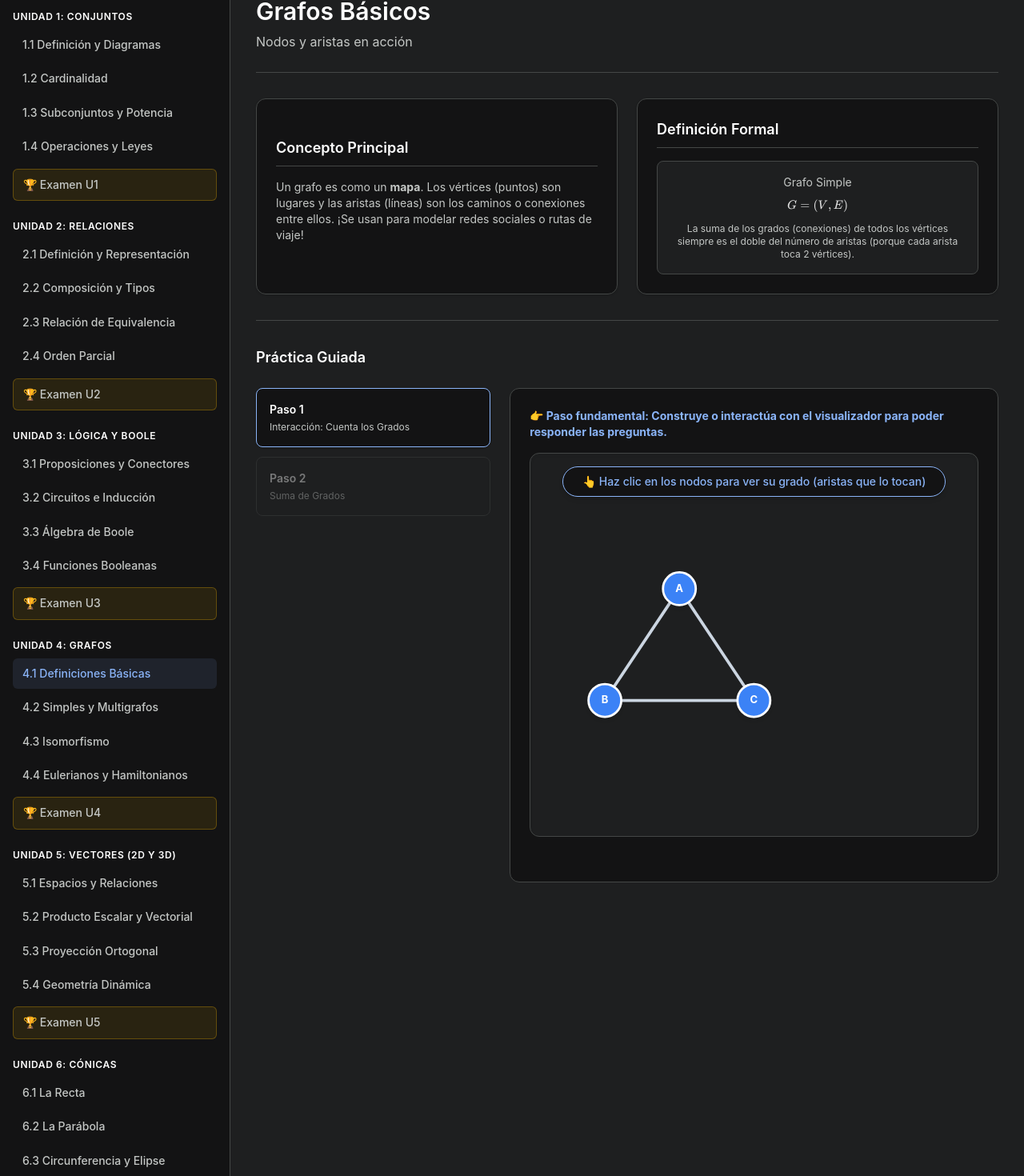
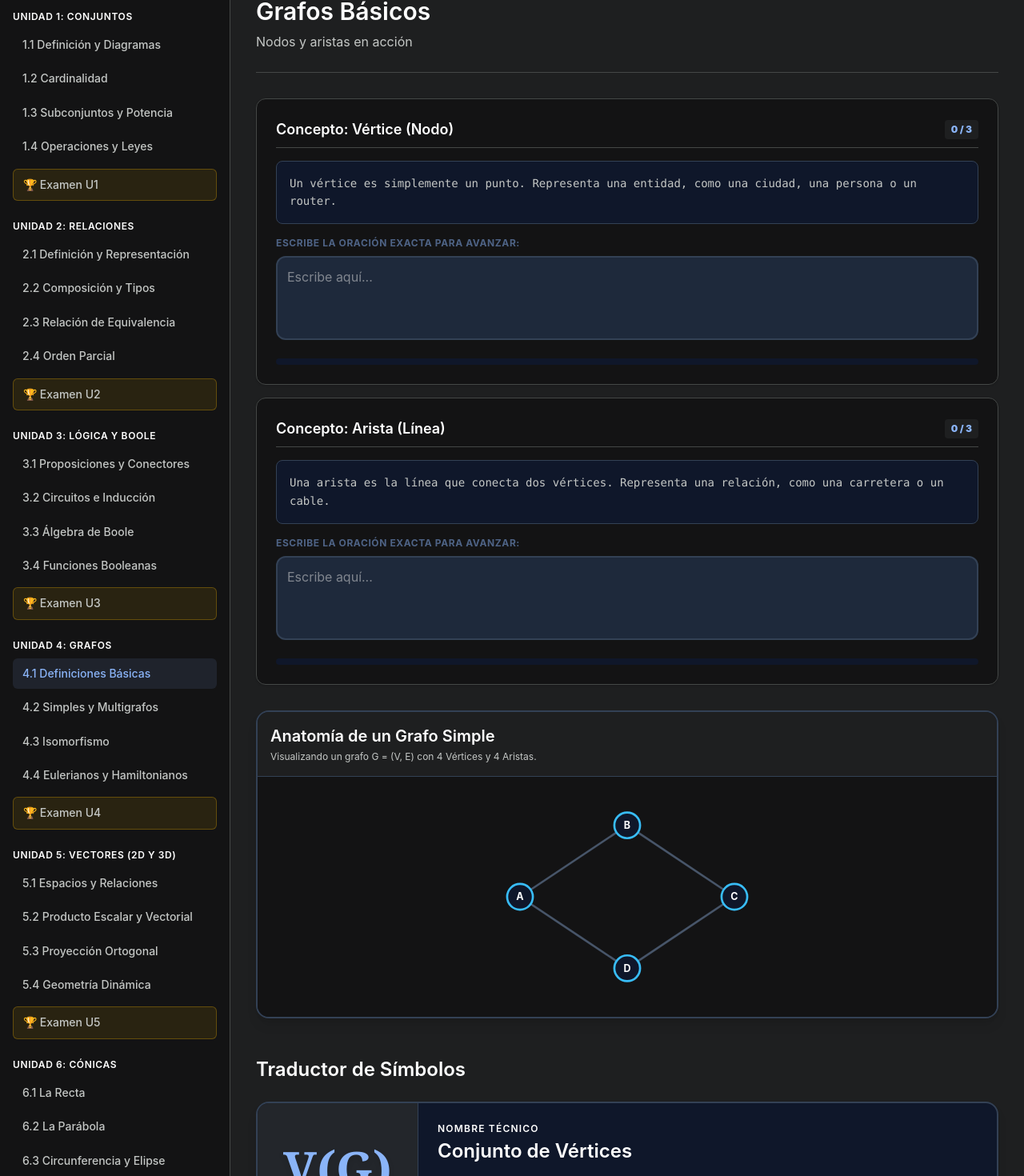
Before and after one commit to juniorfernandez0002-dot/Resumen, a Vue app in the folder frontend/: page /modulo/4-1 in a window 1280 px wide. Shown: the part 100-1570 px from the top of the page at 80% size. Built offline with nearby package versions, Linux system fonts and the light colour scheme.

Commit message:
Implementar teoria visual de Grafos (U4)

```diff
--- /dev/null
+++ b/frontend/src/components/GraphVisualizer.vue
@@ -0,0 +1,126 @@
+<template>
+  <div class="bg-[#0f172a] rounded-2xl border-2 border-[#334155] overflow-hidden shadow-lg select-none">
+
+    <div v-if="title" class="bg-app-bg p-4 border-b border-[#334155]">
+      <h3 class="text-xl font-bold text-white">{{ title }}</h3>
+      <p v-if="subtitle" class="text-xs text-app-text-muted mt-1">{{ subtitle }}</p>
+    </div>
+
+    <div class="relative w-full overflow-hidden flex items-center justify-center bg-app-surface p-4" :style="{ height: height + 'px' }">
+      <!-- SVG Canvas -->
+      <svg class="w-full h-full" :viewBox="`0 0 ${width} ${height}`" preserveAspectRatio="xMidYMid meet">
+
+        <!-- Definiciones (Flechas) -->
+        <defs>
+          <marker id="arrowhead" markerWidth="10" markerHeight="7" refX="28" refY="3.5" orient="auto">
+            <polygon points="0 0, 10 3.5, 0 7" fill="#94a3b8" />
+          </marker>
+        </defs>
+
+        <!-- Edges (Aristas) -->
+        <g v-for="(edge, index) in processedEdges" :key="'e'+index">
+          <line
+            :x1="edge.x1"
+            :y1="edge.y1"
+            :x2="edge.x2"
+            :y2="edge.y2"
+            stroke="#475569"
+            stroke-width="3"
+            :marker-end="edge.directed ? 'url(#arrowhead)' : ''"
+            class="transition-all duration-500"
+          />
+          <!-- Weight Label (Si existe) -->
+          <g v-if="edge.weight">
+            <rect
+              :x="edge.midX - 12"
+              :y="edge.midY - 12"
+              width="24"
+              height="24"
+              rx="4"
+              fill="#1e293b"
+              stroke="#334155"
+            />
+            <text
+              :x="edge.midX"
+              :y="edge.midY"
+              fill="#38bdf8"
+              font-size="12"
+              font-weight="bold"
+              font-family="monospace"
+              text-anchor="middle"
+              alignment-baseline="middle"
+              dy="1"
+            >
+              {{ edge.weight }}
+            </text>
+          </g>
+        </g>
+
+        <!-- Nodes (Vértices) -->
+        <g v-for="node in nodes" :key="node.id" class="cursor-pointer group">
+          <circle
+            :cx="node.x"
+            :cy="node.y"
+            r="18"
+            fill="#0f172a"
+            stroke="#38bdf8"
+            stroke-width="3"
+            class="group-hover:stroke-white transition-colors duration-300"
+          />
+          <text
+            :x="node.x"
+            :y="node.y"
+            fill="white"
+            font-size="14"
+            font-weight="bold"
+            text-anchor="middle"
+            alignment-baseline="middle"
+            dy="1"
+          >
+            {{ node.label || node.id }}
+          </text>
+        </g>
+
+      </svg>
+    </div>
+  </div>
+</template>
+
+<script setup>
+import { computed } from 'vue'
+
+const props = defineProps({
+  title: { type: String, default: '' },
+  subtitle: { type: String, default: '' },
+  width: { type: Number, default: 400 },
+  height: { type: Number, default: 300 },
+  nodes: {
+    type: Array,
+    required: true // [{ id: 'A', x: 50, y: 50, label: 'A' }]
+  },
+  edges: {
+    type: Array,
+    required: true // [{ source: 'A', target: 'B', weight: '5', directed: false }]
+  }
+})
+
+// Calcula las posiciones X e Y de cada arista conectando los nodos
+const processedEdges = computed(() => {
+  return props.edges.map(edge => {
+    const sourceNode = props.nodes.find(n => n.id === edge.source)
+    const targetNode = props.nodes.find(n => n.id === edge.target)
+
+    if (!sourceNode || !targetNode) return null
+
+    return {
+      ...edge,
+      x1: sourceNode.x,
+      y1: sourceNode.y,
+      x2: targetNode.x,
+      y2: targetNode.y,
+      midX: (sourceNode.x + targetNode.x) / 2,
+      midY: (sourceNode.y + targetNode.y) / 2
+    }
+  }).filter(e => e !== null)
+})
+</script>
--- a/frontend/src/views/GraphsModule.vue
+++ b/frontend/src/views/GraphsModule.vue
@@ -5,23 +5,73 @@
       <p class="text-app-text-muted">Nodos y aristas en acción</p>
     </header>
 
-    <section class="grid grid-cols-1 md:grid-cols-2 gap-6">
-      <div class="bg-app-surface p-6 rounded-xl border border-app-border shadow-sm flex flex-col justify-center">
-        <h2 class="text-lg font-semibold text-app-text mb-4 border-b border-app-border pb-2">Concepto Principal</h2>
-        <p class="text-app-text-muted text-sm mb-4">
-          Un grafo es como un <strong>mapa</strong>. Los vértices (puntos) son lugares y las aristas (líneas) son los caminos o conexiones entre ellos. ¡Se usan para modelar redes sociales o rutas de viaje!
-        </p>
+    <section class="mb-12">
+      <div class="flex flex-col gap-4 mb-8">
+        <TypingDrill
+          title="Concepto: Vértice (Nodo)"
+          targetText="Un vértice es simplemente un punto. Representa una entidad, como una ciudad, una persona o un router."
+          :requiredReps="3"
+        />
+        <TypingDrill
+          title="Concepto: Arista (Línea)"
+          targetText="Una arista es la línea que conecta dos vértices. Representa una relación, como una carretera o un cable."
+          :requiredReps="3"
+        />
       </div>
-      <div class="bg-app-surface p-6 rounded-xl border border-app-border shadow-sm flex flex-col justify-center">
-        <h2 class="text-lg font-semibold text-app-text mb-4 border-b border-app-border pb-2">Definición Formal</h2>
-        <div class="bg-app-bg p-4 rounded-lg border border-app-border">
-          <p class="text-center text-app-text-muted text-sm">Grafo Simple</p>
-          <div class="mt-2 text-center text-sm font-bold text-app-primary">
-            <MathFormula math="G = (V,E)" />
-          </div>
-          <p class="text-center text-xs text-app-text-muted mt-3">La suma de los grados (conexiones) de todos los vértices siempre es el doble del número de aristas (porque cada arista toca 2 vértices).</p>
-        </div>
-      </div>
+
+      <GraphVisualizer
+        title="Anatomía de un Grafo Simple"
+        subtitle="Visualizando un grafo G = (V, E) con 4 Vértices y 4 Aristas."
+        :width="500"
+        :height="300"
+        :nodes="[
+          { id: 'A', x: 100, y: 150, label: 'A' },
+          { id: 'B', x: 250, y: 50, label: 'B' },
+          { id: 'C', x: 400, y: 150, label: 'C' },
+          { id: 'D', x: 250, y: 250, label: 'D' }
+        ]"
+        :edges="[
+          { source: 'A', target: 'B', directed: false },
+          { source: 'B', target: 'C', directed: false },
+          { source: 'C', target: 'D', directed: false },
+          { source: 'A', target: 'D', directed: false }
+        ]"
+      />
+
+      <header class="mb-6 mt-12">
+        <h2 class="text-2xl font-bold text-app-text">Traductor de Símbolos</h2>
+      </header>
+
+      <SymbolExplainer
+        symbol="V(G)"
+        name="Conjunto de Vértices"
+        translation="Es la 'Caja' que contiene todos los Puntos."
+        usage="Simplemente abres llaves y haces una lista de los nombres de todos los puntos del dibujo."
+        :cases="[
+          { valid: true, math: 'V(G) = {A, B, C, D}', explanation: 'Correcto. Nuestro grafo de arriba tiene 4 puntos.' }
+        ]"
+        quizQuestion="Si un mapa tiene 10 ciudades, ¿cuántos elementos tiene V(G)?"
+        :quizOptions="[
+          { id: 1, text: 'No se puede saber sin las carreteras.', correct: false },
+          { id: 2, text: '10 elementos.', correct: true }
+        ]"
+      />
+
+      <SymbolExplainer
+        symbol="E(G)"
+        name="Conjunto de Aristas"
+        translation="Es la lista de 'Puentes' o conexiones."
+        usage="Cada arista se escribe como un par de puntos, por ejemplo (A,B), indicando que hay una línea que los une."
+        :cases="[
+          { valid: true, math: 'E(G) = {(A,B), (B,C), (C,D), (A,D)}', explanation: 'Correcto. Estas son las 4 líneas de nuestro grafo.' },
+          { valid: false, math: 'E(G) = {(A,C)}', explanation: 'Falso. En el dibujo de arriba, no hay una línea directa que cruce de A hasta C.' }
+        ]"
+        quizQuestion="¿Qué significa matemáticamente que (X, Y) ∈ E(G)?"
+        :quizOptions="[
+          { id: 1, text: 'Que X es más grande que Y.', correct: false },
+          { id: 2, text: 'Que existe una línea conectando el punto X con el punto Y.', correct: true }
+        ]"
+      />
     </section>
 
     <!-- Pasa el componente GraphInteractive importado -->
@@ -32,6 +82,9 @@
 <script setup>
 import MathFormula from '../components/MathFormula.vue'
 import StepByStepExercise from '../components/StepByStepExercise.vue'
+import TypingDrill from '../components/TypingDrill.vue'
+import SymbolExplainer from '../components/SymbolExplainer.vue'
+import GraphVisualizer from '../components/GraphVisualizer.vue'
 import GraphInteractive from '../components/GraphInteractive.vue'
 
 const moduleSteps = [
--- a/frontend/src/views/MultigraphsModule.vue
+++ b/frontend/src/views/MultigraphsModule.vue
@@ -5,24 +5,51 @@
       <p class="text-app-text-muted">Múltiples conexiones y lazos</p>
     </header>
 
-    <section class="grid grid-cols-1 md:grid-cols-2 gap-6">
+    <section class="mb-12">
+      <!-- Conceptos de Multigrafos -->
+      <div class="grid grid-cols-1 md:grid-cols-2 gap-6 mb-8">
         <div class="bg-app-surface p-6 rounded-xl border border-app-border shadow-sm flex flex-col justify-center">
-        <h2 class="text-lg font-semibold text-app-text mb-4 border-b border-app-border pb-2">Concepto Principal</h2>
+          <h2 class="text-lg font-semibold text-app-text mb-4 border-b border-app-border pb-2">Multigrafos y Lazos</h2>
           <p class="text-app-text-muted text-sm mb-4">
             Un grafo simple es ordenado: líneas únicas entre puntos.
             Un <strong>multígrafo</strong> es el desorden divertido: ¡permite múltiples caminos entre los mismos dos puntos o caminos que regresan al mismo lugar (lazos)!
           </p>
         </div>
         <div class="bg-app-surface p-6 rounded-xl border border-app-border shadow-sm flex flex-col justify-center">
-        <h2 class="text-lg font-semibold text-app-text mb-4 border-b border-app-border pb-2">Definición Formal</h2>
-        <div class="bg-app-bg p-4 rounded-lg border border-app-border">
-          <p class="text-center text-app-text-muted text-sm">Diferencia Clave</p>
-          <div class="mt-2 text-center text-sm font-bold text-app-primary">
-            Multígrafo vs Grafo Simple
-          </div>
-          <p class="text-center text-xs text-app-text-muted mt-3">Un multígrafo permite aristas múltiples conectando el mismo par de vértices y pseudografos permiten lazos (bucles).</p>
+          <h2 class="text-lg font-semibold text-app-text mb-4 border-b border-app-border pb-2">Grafos Ponderados (Con Pesos)</h2>
+          <p class="text-app-text-muted text-sm mb-4">
+            A veces, no basta con saber que dos puntos están conectados. Necesitamos saber <strong>cuánto cuesta</strong> viajar entre ellos (distancia, tiempo, dinero). A ese valor se le llama <strong>Peso</strong>.
+          </p>
         </div>
       </div>
+
+      <div class="flex flex-col gap-4 mb-8">
+        <TypingDrill
+          title="Concepto: Peso de una Arista"
+          targetText="Un grafo ponderado tiene números en sus aristas que representan el costo de cruzar esa línea."
+          :requiredReps="3"
+        />
+      </div>
+
+      <!-- Ejemplo Visual Ponderado -->
+      <GraphVisualizer
+        title="Anatomía de un Grafo Ponderado"
+        subtitle="Un grafo donde cada arista tiene un costo numérico asignado."
+        :width="500"
+        :height="250"
+        :nodes="[
+          { id: '1', x: 100, y: 125, label: 'Inicio' },
+          { id: '2', x: 250, y: 50, label: 'Medio A' },
+          { id: '3', x: 250, y: 200, label: 'Medio B' },
+          { id: '4', x: 400, y: 125, label: 'Fin' }
+        ]"
+        :edges="[
+          { source: '1', target: '2', weight: '5', directed: false },
+          { source: '1', target: '3', weight: '2', directed: false },
+          { source: '2', target: '4', weight: '3', directed: false },
+          { source: '3', target: '4', weight: '8', directed: false }
+        ]"
+      />
     </section>
 
     <StepByStepExercise :exerciseSteps="moduleSteps" nextModuleRoute="/modulo/4-3" />
@@ -33,6 +60,8 @@
 import MathFormula from '../components/MathFormula.vue'
 import StepByStepExercise from '../components/StepByStepExercise.vue'
 import GraphInteractive from '../components/GraphInteractive.vue'
+import TypingDrill from '../components/TypingDrill.vue'
+import GraphVisualizer from '../components/GraphVisualizer.vue'
 
 const moduleSteps = [
   {
```
Lines whose indentation alone changed are shown as unchanged.
